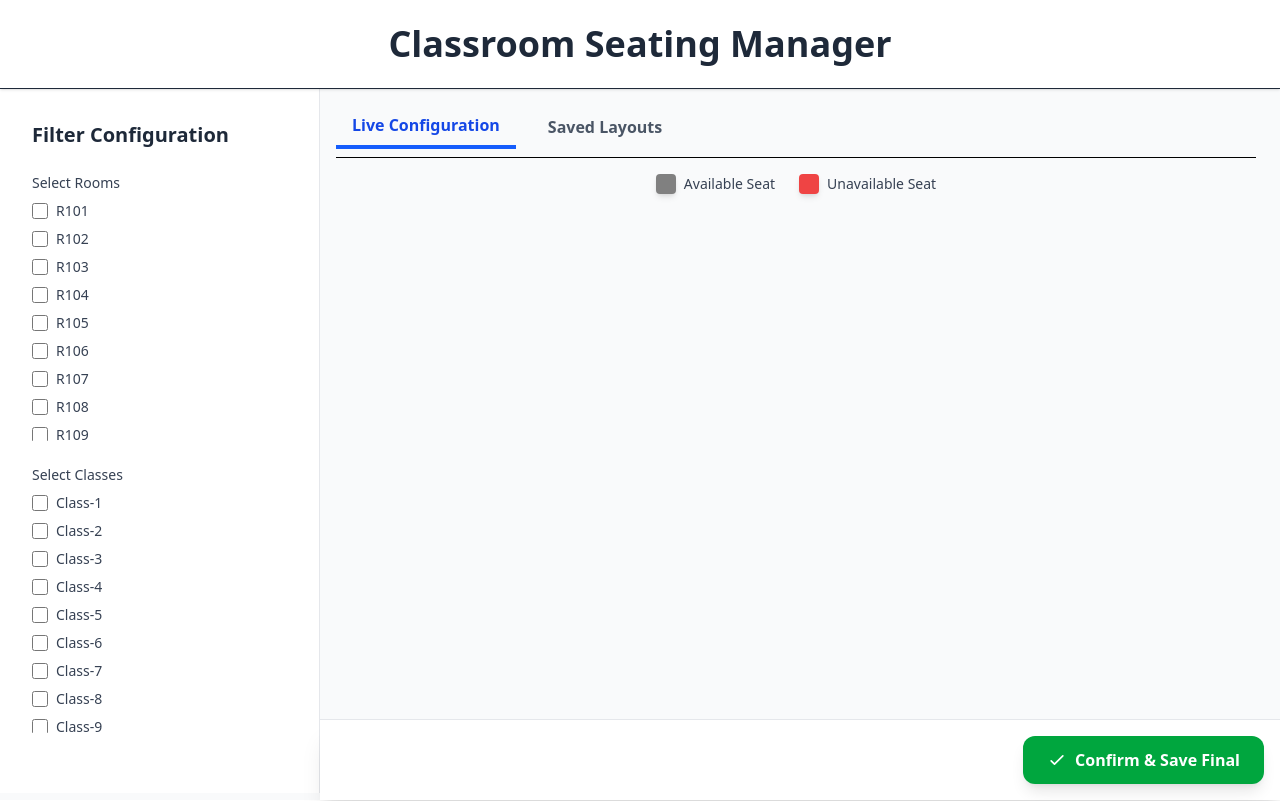
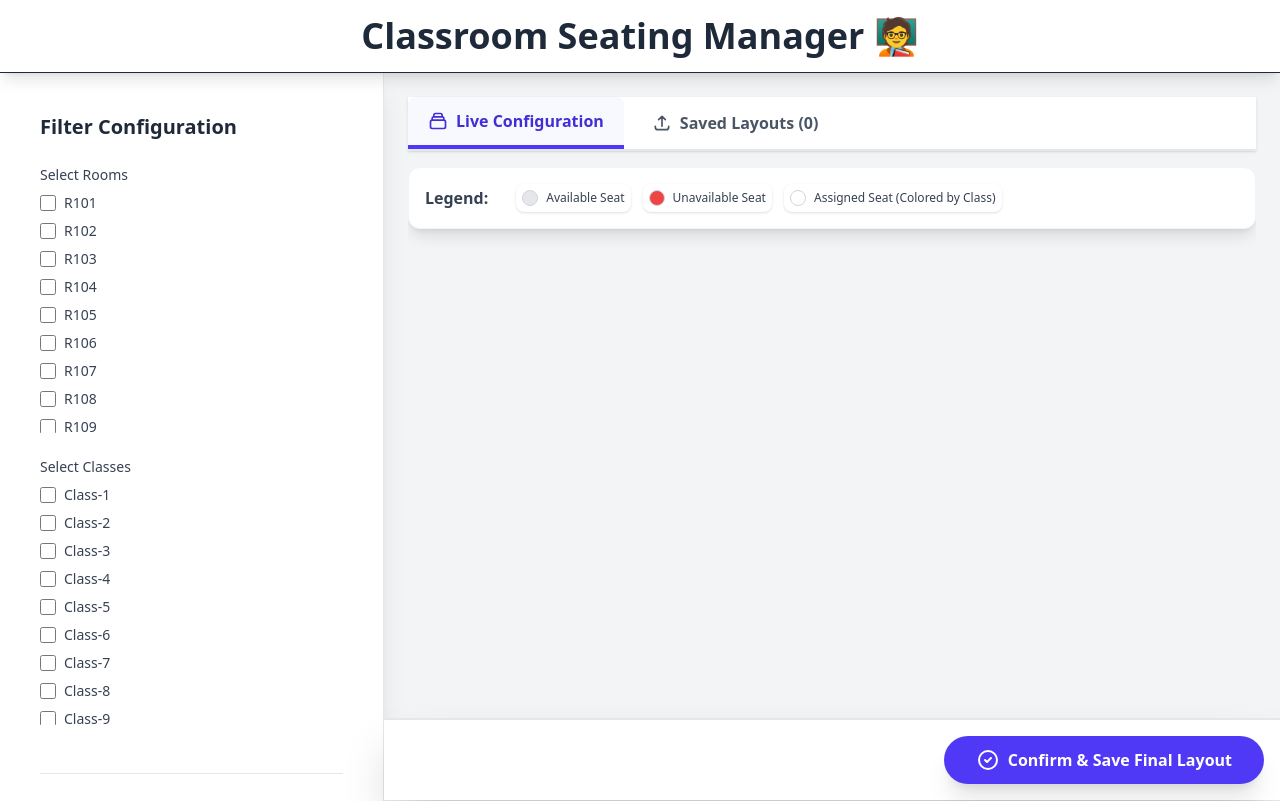
Before and after one commit to Sugarcube08/Seating-Planning-System, a React (Vite) app: page / in a window 1280 px wide. Built offline with nearby package versions, Linux system fonts and the light colour scheme.

Commit message:
Oct 9, 2022 10:00:01 PM

```diff
--- a/src/components/Class.tsx
+++ b/src/components/Class.tsx
@@ -1,10 +1,11 @@
 import { useState, useEffect, useCallback, useMemo } from 'react';
+// Assuming paths are correct
 import useSeatMapper from '../useCustomHooks/useSeatMapper';
 import SideForm from './SideForm';
 import RoomCard from './RoomCard';
 import SavedLayoutItem from './SavedLayoutItem';
 
-
+// --- TYPE DEFINITIONS (Unchanged for brevity and focus) ---
 type Room = { roomId: string; roomName: string; capacity: number; available: boolean; benchType: number; benchCount: number; cols: number; rows: number };
 type SeatStatus = { seatNumber: number; coordinate: string; status: 'available' | 'unavailable' };
 type RoomSeatMap = { [roomId: string]: SeatStatus[] };
@@ -19,6 +20,7 @@ type SavedLayoutConfig = {
   roomConfiguration: RoomSeatMap;
   studentConfiguration: GroupedStudents;
 };
+// --- UTILITY FUNCTIONS (Unchanged for brevity and focus) ---
 const getClassColorMap = (classes: ClassData[]) => {
   const colorPalette = [
     '#1abc9c', '#3498db', '#9b59b6', '#e67e22', '#f1c40f', '#e74c3c', '#2ecc71',
@@ -58,16 +60,20 @@ const convertRoomsToSeats = (rooms: Room[]): RoomSeatMap =>
     return roomMap;
   }, {} as RoomSeatMap);
 
+// --- UPDATED LegendItem Component ---
 const LegendItem = ({ color, label }: { color: string; label: string }) => (
-  <div className="flex items-center gap-2">
-    <div className="w-5 h-5 rounded shadow-md" style={{ backgroundColor: color }}></div>
-    <span className="text-sm">{label}</span>
+  <div className="flex items-center gap-2 p-1.5 bg-white rounded-lg shadow-sm">
+    <div className="w-4 h-4 rounded-full border border-gray-300" style={{ backgroundColor: color }}></div>
+    <span className="text-xs font-medium text-gray-700">{label}</span>
   </div>
 );
+// --- MAIN COMPONENT ---
 const ClassLayout = ({ students }: { students: { rooms: Room[]; classes: ClassData[] } }) => {
   if (!students?.rooms || !students?.classes) {
     return <p className="text-center text-gray-500 mt-10">Loading classrooms...</p>;
   }
+
+  // --- STATE AND MEMOIZATION (Unchanged) ---
   const fullRoomSeatMap = useMemo(() => convertRoomsToSeats(students.rooms), [students.rooms]);
   const fullGroupedStudents = useMemo(() => groupStudentsByClass(students.classes), [students.classes]);
   const [selectedRoomSeatMap, setSelectedRoomSeatMap] = useState<RoomSeatMap>(fullRoomSeatMap);
@@ -79,7 +85,8 @@ const ClassLayout = ({ students }: { students: { rooms: Room[]; classes: ClassDa
   const [lockedClassIds, setLockedClassIds] = useState<string[]>([]);
   const { seatMap, unseatedStudents } = useSeatMapper({ roomSeats: selectedRoomSeatMap, studentsByClass: selectedGroupedStudents });
 
-  const loadSavedLayouts = useCallback(() => {
+  // --- HANDLERS (Unchanged, except for styling in alerts/logs) ---
+  const loadSavedLayouts = useCallback(() => { /* ... (Logic unchanged) */
     try {
       const loaded = Object.keys(localStorage)
         .filter((key) => key.startsWith('FinalLayouts_C-'))
@@ -97,7 +104,7 @@ const ClassLayout = ({ students }: { students: { rooms: Room[]; classes: ClassDa
     }
   }, []);
 
-  useEffect(() => {
+  useEffect(() => { /* ... (Logic unchanged) */
     try {
       const stored = sessionStorage.getItem('classroomMappingData_TEMP');
       if (!stored) return;
@@ -105,7 +112,7 @@ const ClassLayout = ({ students }: { students: { rooms: Room[]; classes: ClassDa
 
       storedData.roomConfiguration && setSelectedRoomSeatMap(storedData.roomConfiguration);
       storedData.studentConfiguration && setSelectedGroupedStudents(storedData.studentConfiguration);
-      console.log('Restored config from session storage.');
+      // console.log('Restored config from session storage.'); // Removed console.log
     } catch (error) {
       console.warn('Could not load temporary data:', error);
       sessionStorage.removeItem('classroomMappingData_TEMP');
@@ -142,11 +149,12 @@ const ClassLayout = ({ students }: { students: { rooms: Room[]; classes: ClassDa
     const data = { timestamp: new Date().toISOString(), seatAssignments: seatMap, roomConfiguration: selectedRoomSeatMap, studentConfiguration: selectedGroupedStudents };
     try {
       sessionStorage.setItem('classroomMappingData_TEMP', JSON.stringify(data));
-      console.log('Configuration saved as draft.');
+      // console.log('Configuration saved as draft.'); // Removed console.log
     } catch (e) {
       console.error('Error saving data:', e);
     }
   }, [seatMap, selectedRoomSeatMap, selectedGroupedStudents]);
+
   const handleFinalConfirm = useCallback(() => {
     const data = { timestamp: new Date().toISOString(), configId: `C-${Date.now()}`, seatAssignments: seatMap, roomConfiguration: selectedRoomSeatMap, studentConfiguration: selectedGroupedStudents };
     try {
@@ -199,21 +207,51 @@ const ClassLayout = ({ students }: { students: { rooms: Room[]; classes: ClassDa
   const filteredRooms = students.rooms.filter((room) => Object.keys(selectedRoomSeatMap).includes(room.roomId));
   const classColorMap = getClassColorMap(filteredClasses);
 
+  // --- RENDER FUNCTIONS (Styling Updated) ---
   const renderConfigurationView = () => (
-    <>
+    <div className="pt-4 pb-20"> {/* Added padding for separation */}
       {isReadOnly && (
-        <div className="p-3 mb-4 bg-yellow-200 text-yellow-800 rounded-lg text-center font-semibold border border-yellow-400 shadow-md">
-          ⚠️ Currently viewing a saved layout in **READ-ONLY** mode. Use "Unlock Editing" below to make changes.
+        <div className="p-4 mb-6 bg-indigo-100 text-indigo-800 rounded-xl text-center font-semibold border border-indigo-300 shadow-md">
+          <span className="flex items-center justify-center gap-2">
+            <svg className="w-5 h-5" fill="none" stroke="currentColor" viewBox="0 0 24 24"><path strokeLinecap="round" strokeLinejoin="round" strokeWidth="2" d="M12 15v2m-6 4h12a2 2 0 002-2v-6a2 2 0 00-2-2H6a2 2 0 00-2 2v6a2 2 0 002 2zm10-10V7a4 4 0 00-8 0v4h8z"></path></svg>
+            VIEWING A SAVED LAYOUT. **READ-ONLY** MODE ACTIVE. Unlock editing via the button below.
+          </span>
         </div>
       )}
 
-      <section className="flex flex-wrap justify-center gap-4 md:gap-6 mb-6 text-gray-700 font-medium">
-        <LegendItem color="#808080" label="Available Seat" />
+      {/* Moved Legend to a more prominent position/style */}
+      <section className="flex flex-wrap items-center gap-3 p-4 bg-white rounded-xl shadow-lg mb-6 border border-gray-100">
+        <h3 className="text-md font-bold text-gray-700 mr-4">Legend:</h3>
+        <LegendItem color="#e5e7eb" label="Available Seat" /> {/* Updated color for better contrast */}
         <LegendItem color="#ef4444" label="Unavailable Seat" />
-        {filteredClasses.map((cls) => (<LegendItem key={cls.classId} label={cls.classId} color={classColorMap[cls.classId]} />))}
+        <LegendItem color="transparent" label="Assigned Seat (Colored by Class)" />
+        {/* Class-specific legends are now optional/moved to sideform for space */}
       </section>
 
-      <section className="grid grid-cols-1 sm:grid-cols-2 lg:grid-cols-2 gap-6 pb-20">
+      {/* Unseated Students Alert - Sticky Banner Style */}
+      {Object.entries(unseatedStudents).length > 0 && (
+        <section className="sticky top-16 z-20 p-4 mb-6 bg-red-100 border-l-4 border-red-500 rounded-xl shadow-lg transition-all duration-300">
+          <h2 className="text-xl font-bold mb-2 text-red-700 flex items-center gap-2">
+            <svg className="w-6 h-6" fill="none" stroke="currentColor" viewBox="0 0 24 24"><path strokeLinecap="round" strokeLinejoin="round" strokeWidth="2" d="M12 9v2m0 4h.01m-6.938 4h13.856c1.54 0 2.502-1.667 1.732-3L13.732 4c-.77-1.333-2.694-1.333-3.464 0L3.398 18c-.77 1.333.192 3 1.732 3z"></path></svg>
+            CRITICAL: Unseated Students Detected!
+          </h2>
+          <div className="flex flex-wrap gap-3">
+            {Object.entries(unseatedStudents).map(([classId, count]) => (
+              <div
+                key={classId}
+                className="flex items-center gap-2 px-3 py-1.5 rounded-full text-sm font-semibold border"
+                style={{ backgroundColor: classColorMap[classId], color: 'white', borderColor: classColorMap[classId] }}
+              >
+                <span>{classId}</span>
+                <span>({count} Unseated)</span>
+              </div>
+            ))}
+          </div>
+        </section>
+      )}
+
+      {/* Room Cards - Grid Layout Enhanced */}
+      <section className="grid grid-cols-1 md:grid-cols-2 xl:grid-cols-2 gap-8">
         {filteredRooms.map((room) => (
           <RoomCard
             key={room.roomId}
@@ -225,64 +263,47 @@ const ClassLayout = ({ students }: { students: { rooms: Room[]; classes: ClassDa
           />
         ))}
       </section>
-
-      {Object.entries(unseatedStudents).length > 0 && (
-        <section className="mt-6 p-4 bg-yellow-100 border-l-4 border-yellow-500 rounded-md shadow-inner">
-          <h2 className="text-xl font-semibold mb-2 text-yellow-700 flex items-center gap-2">
-            ⚠️ Unseated Students Alert
-          </h2>
-          <div className="flex flex-wrap gap-4">
-            {Object.entries(unseatedStudents).map(([classId, count]) => (
-              <div
-                key={classId}
-                className="flex items-center gap-2 px-3 py-1 rounded text-sm font-medium"
-                style={{ backgroundColor: classColorMap[classId], color: 'white' }}
-              >
-                <span>{classId}</span>
-                <span>({count} unseated)</span>
-              </div>
-            ))}
-          </div>
-        </section>
-      )}
-      <div className="h-20"></div>
-    </>
+    </div>
   );
 
   const renderConfigTabs = () => (
-    <div className="flex justify-between items-end border-b pb-2 mb-4 sticky top-0 bg-gray-50 z-10">
-      <div className="flex space-x-4">
+    <div className="flex justify-between items-end border-b-2 border-gray-200 pb-0 sticky top-0 bg-white z-30 shadow-sm">
+      <div className="flex space-x-2">
         <button
           onClick={handleViewConfig}
-          className={`px-4 py-2 font-semibold transition ${
+          className={`px-5 py-3 flex items-center gap-2 font-semibold transition rounded-t-lg ${
             viewMode === 'config'
-              ? 'border-b-4 border-blue-600 text-blue-700'
-              : 'text-gray-600 hover:text-blue-500'
+              ? 'border-b-4 border-indigo-600 text-indigo-700 bg-indigo-50/50'
+              : 'text-gray-600 hover:text-indigo-500 hover:bg-gray-100'
           }`}
         >
+          <svg className="w-5 h-5" fill="none" stroke="currentColor" viewBox="0 0 24 24"><path strokeLinecap="round" strokeLinejoin="round" strokeWidth="2" d="M19 11H5m14 0a2 2 0 012 2v6a2 2 0 01-2 2H5a2 2 0 01-2-2v-6a2 2 0 012-2m14 0V9a2 2 0 00-2-2M5 11V9a2 2 0 012-2m0 0V5a2 2 0 012-2h6a2 2 0 012 2v2M7 7h10"></path></svg>
           Live Configuration
         </button>
         <button
           onClick={handleViewSavedLayouts}
-          className={`px-4 py-2 font-semibold transition ${
+          className={`px-5 py-3 flex items-center gap-2 font-semibold transition rounded-t-lg ${
             viewMode === 'saved'
-              ? 'border-b-4 border-blue-600 text-blue-700'
-              : 'text-gray-600 hover:text-blue-500'
+              ? 'border-b-4 border-indigo-600 text-indigo-700 bg-indigo-50/50'
+              : 'text-gray-600 hover:text-indigo-500 hover:bg-gray-100'
           }`}
         >
-          Saved Layouts
+           <svg className="w-5 h-5" fill="none" stroke="currentColor" viewBox="0 0 24 24"><path strokeLinecap="round" strokeLinejoin="round" strokeWidth="2" d="M4 16v1a3 3 0 003 3h10a3 3 0 003-3v-1m-4-8l-4-4m0 0L8 8m4-4v12"></path></svg>
+          Saved Layouts ({savedLayouts.length})
         </button>
       </div>
     </div>
   );
 
   const renderSavedLayoutsView = () => (
-    <div className="space-y-4 pt-2">
-      <p className="text-gray-500 italic">
-        Select a saved layout to load it into the Live Configuration view.
+    <div className="space-y-6 pt-4">
+      <p className="text-gray-600 italic p-3 bg-indigo-50 border-l-4 border-indigo-400 rounded-lg">
+        Select a saved layout below to instantly view it. Use "Live Configuration" to start a new plan.
       </p>
       {savedLayouts.length === 0 ? (
-        <p className="text-gray-500 mt-4">No permanent configurations saved yet. Use "Confirm & Save Final" to store a layout.</p>
+        <p className="text-gray-500 mt-6 p-4 border rounded-lg bg-white shadow-sm">
+          No permanent configurations saved yet. Use the **Confirm & Save Final** button in the Live Configuration view to store a layout.
+        </p>
       ) : (
         <div className="space-y-4">
           {savedLayouts.map((layout, index) => (
@@ -299,14 +320,17 @@ const ClassLayout = ({ students }: { students: { rooms: Room[]; classes: ClassDa
       )}
     </div>
   );
+
   return (
-    <div className="bg-gray-50 min-h-screen">
-      <h1 className="text-3xl md:text-4xl font-extrabold text-center text-gray-800 p-6 border-b bg-white sticky top-0 z-20 shadow-sm">
-        Classroom Seating Manager
+    <div className="bg-gray-100 min-h-screen">
+      {/* HEADER */}
+      <h1 className="text-3xl md:text-4xl font-extrabold text-center text-gray-800 p-4 border-b bg-white sticky top-0 z-40 shadow-lg">
+        Classroom Seating Manager 🧑‍🏫
       </h1>
 
-      <div className="flex h-[calc(100vh-6rem)] overflow-hidden">
-        <aside className="w-[25vw] flex-shrink-0 bg-white border-r border-gray-200 p-4 overflow-y-auto">
+      <div className="flex h-[calc(100vh-4.5rem)] overflow-hidden"> {/* Adjusted height to account for smaller header */}
+        {/* SIDEBAR (Wider and styled) */}
+        <aside className="w-80 lg:w-96 flex-shrink-0 bg-white border-r border-gray-200 p-6 overflow-y-auto shadow-xl">
           <SideForm
             initialRooms={fullRoomSeatMap}
             initialClasses={fullGroupedStudents}
@@ -317,7 +341,9 @@ const ClassLayout = ({ students }: { students: { rooms: Room[]; classes: ClassDa
             lockedClassIds={lockedClassIds}
           />
         </aside>
-        <main className="flex-grow flex flex-col p-4 pr-6 overflow-y-hidden">
+
+        {/* MAIN CONTENT */}
+        <main className="flex-grow flex flex-col p-6 overflow-y-hidden">
           {renderConfigTabs()}
 
           <div className="flex-grow overflow-y-auto">
@@ -325,32 +351,33 @@ const ClassLayout = ({ students }: { students: { rooms: Room[]; classes: ClassDa
           </div>
         </main>
       </div>
+
+      {/* STICKY FOOTER / ACTION BAR */}
       {viewMode === 'config' && (
-        <div className="fixed bottom-0 left-[25vw] right-0 bg-white border-t border-gray-200 shadow-xl p-4 flex justify-end gap-4 z-30">
+        <div className="fixed bottom-0 left-80 lg:left-96 right-0 bg-white border-t-2 border-gray-200 shadow-2xl p-4 flex justify-end gap-4 z-50">
           {isReadOnly ? (
             <div className="flex items-center gap-4">
-                <span className="text-sm text-gray-600 font-medium italic">Configuration is Read-Only.</span>
+                <span className="text-base text-gray-600 font-medium italic">Layout is currently locked.</span>
                 <button
                     onClick={() => {
                       setIsReadOnly(false);
                       // Keep locked selections when unlocking for editing
                     }}
-                    className="flex items-center gap-2 bg-yellow-600 hover:bg-yellow-700 text-white font-bold py-3 px-6 rounded-xl transition shadow-lg"
+                    className="flex items-center gap-2 bg-yellow-500 hover:bg-yellow-600 text-white font-bold py-3 px-6 rounded-full transition shadow-lg transform hover:scale-[1.02]"
                 >
                     <svg className="w-5 h-5" fill="none" stroke="currentColor" viewBox="0 0 24 24"><path strokeLinecap="round" strokeLinejoin="round" strokeWidth="2" d="M15.232 5.232l3.536 3.536m-2.036-5.036a2.5 2.5 0 113.536 3.536L6.5 21.036H3v-3.572L16.732 3.732z"></path></svg>
-                    Unlock Editing
+                    Unlock & Edit
                 </button>
             </div>
           ) : (
-            <>
-              <button
+            <button
                 onClick={handleFinalConfirm}
-                className="flex items-center gap-2 bg-green-600 hover:bg-green-700 text-white font-bold py-3 px-6 rounded-xl transition shadow-lg"
+                className="flex items-center gap-2 bg-indigo-600 hover:bg-indigo-700 text-white font-bold py-3 px-8 rounded-full transition shadow-xl transform hover:scale-[1.02] disabled:bg-gray-400"
+                disabled={Object.entries(unseatedStudents).length > 0} // Disable if unseated students exist
               >
-                <svg className="w-5 h-5" fill="none" stroke="currentColor" viewBox="0 0 24 24"><path strokeLinecap="round" strokeLinejoin="round" strokeWidth="2" d="M5 13l4 4L19 7"></path></svg>
-                Confirm & Save Final
-              </button>
-            </>
+                <svg className="w-6 h-6" fill="none" stroke="currentColor" viewBox="0 0 24 24"><path strokeLinecap="round" strokeLinejoin="round" strokeWidth="2" d="M9 12l2 2 4-4m6 2a9 9 0 11-18 0 9 9 0 0118 0z"></path></svg>
+                Confirm & Save Final Layout
+            </button>
           )}
         </div>
       )}
```
Also changed, not shown: src/components/RoomCard.tsx (+65 -45 lines).
